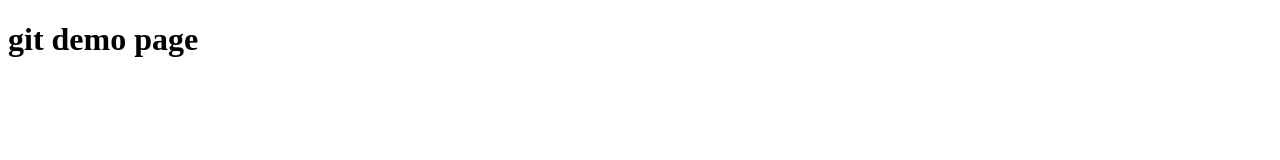
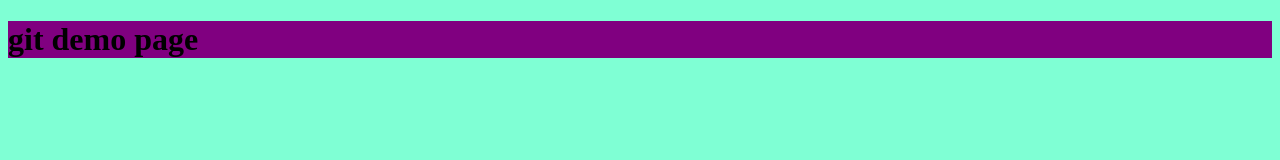
Before and after one commit to fokamdk99/Artificial-intelligence-class, a plain HTML site: page index.html in a window 1280 px wide. Drawn offline with Linux system fonts and the light colour scheme.

Commit message:
add basic styles

```diff
--- a/index.html
+++ b/index.html
@@ -4,6 +4,8 @@
         <meta charset="UTF-8">
         <meta name="viewport" content="width=device-width, initial-scale=1.0">
         <meta http-equiv="X-UA-Compatible" content="ie=edge">
+        <title>document</title>
+        <link rel="stylesheet" href="styles.css">
     </head>
     <body>
         <h1>git demo page</h1>
--- /dev/null
+++ b/styles.css
@@ -0,0 +1,7 @@
+body {
+    background-color: aquamarine;
+}
+
+h1 {
+    background-color: purple;
+}
```
